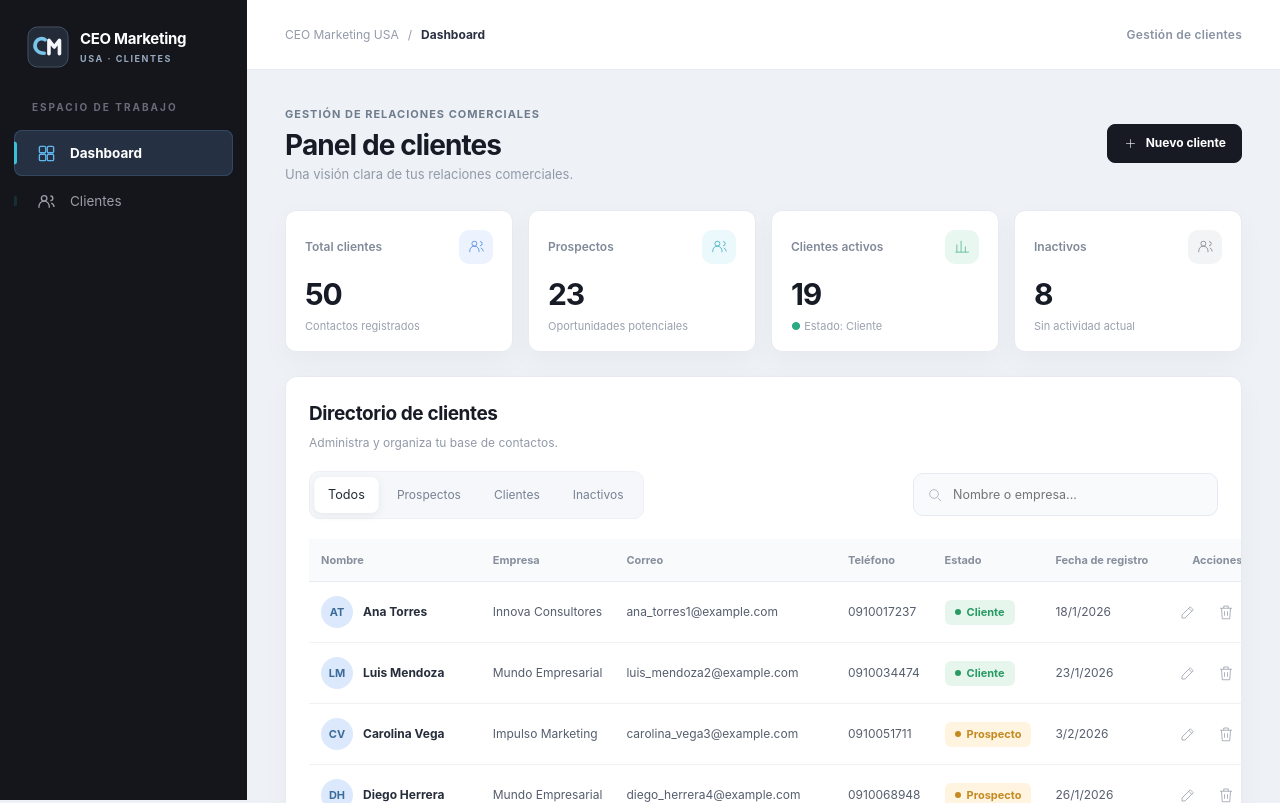
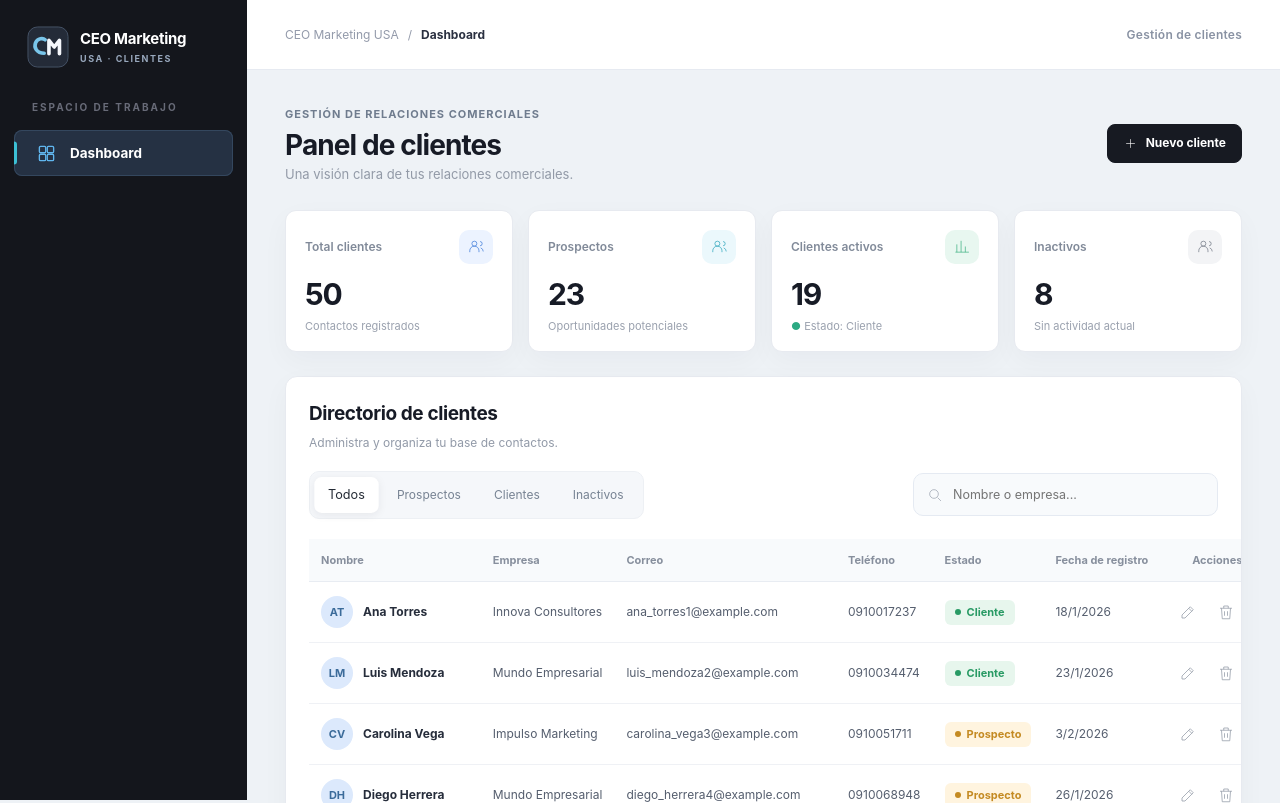
Before and after one commit to Juanmanzan/ceo-marketing-crm, a Django app: page /crm/ in a window 1280 px wide. Shown: the top 803 px of the page. Run offline with Django 5.2, Linux system fonts and the light colour scheme; data comes from the database, SQL or seed files in the repository.

Commit message:
fix: ajustar plantillas HTML y actualizar documentacion

```diff
--- a/templates/components/sidebar.html
+++ b/templates/components/sidebar.html
@@ -27,15 +27,6 @@
         <span class="line-marker"></span>
       </li>
 
-      <li class="line-item" data-page="clientes">
-        <button class="line-button">
-          <svg fill="none" stroke="currentColor">
-            <use href="#i-users"></use>
-          </svg>
-          <span class="nav-label">Clientes</span>
-        </button>
-        <span class="line-marker"></span>
-      </li>
     </ul>
   </nav>
 </aside>
```
Also changed, not shown: docs/instalacion.md (+2 -3 lines), README.md.
